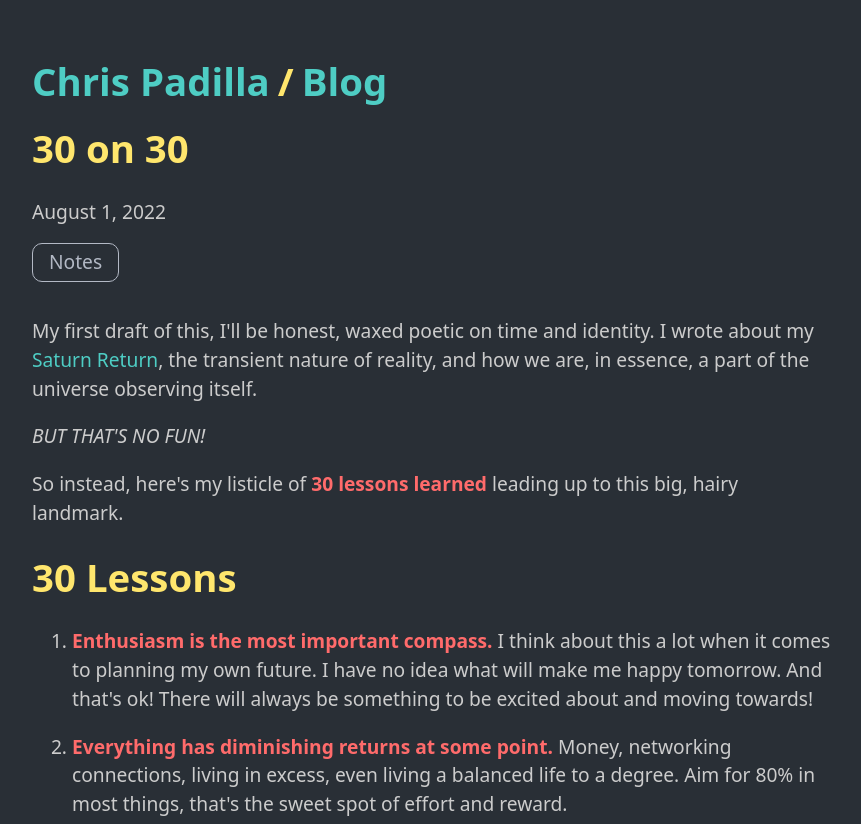
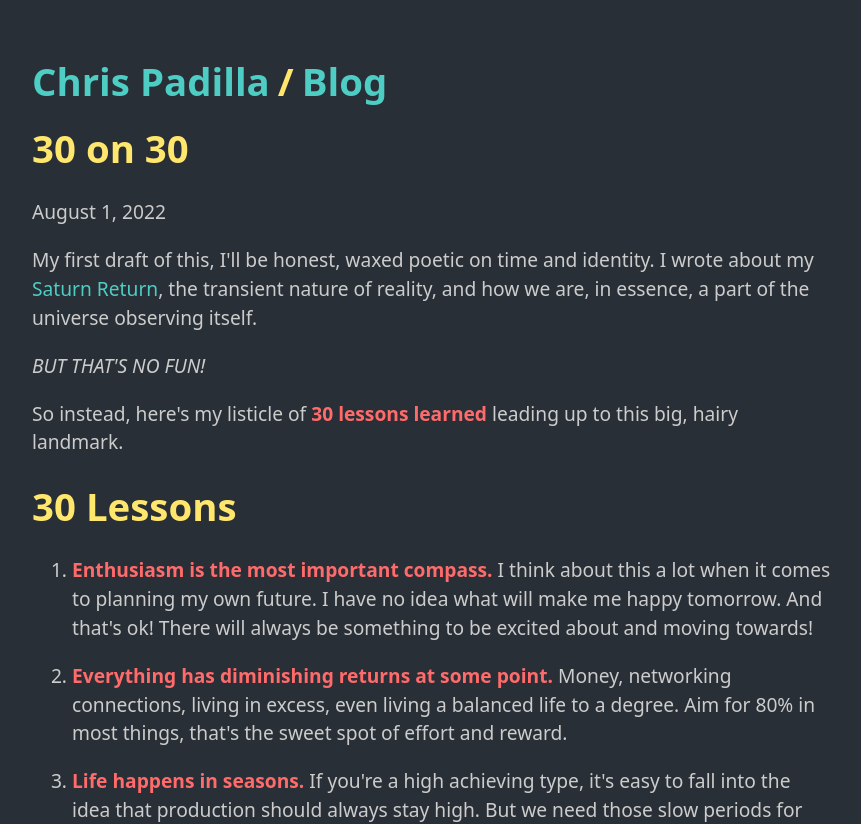
Before and after one commit to cdpadilla42/chrisdpadilla.com, a Next.js app: page /30 in a window 1280 px wide. Shown: the top 824 px of the page, without its empty margins (208-1069 px from the left). Built offline with nearby package versions, Linux system fonts and the light colour scheme.

Commit message:
Hide tags

```diff
--- a/components/post-header.js
+++ b/components/post-header.js
@@ -7,16 +7,15 @@ export default function PostHeader({ title, coverImage, date, tags }) {
   return (
     <>
       <PostTitle>{title}</PostTitle>
-
       <div>
         <div>
           <DateFormatter dateString={date} />
         </div>
-        <div className="tags">
+        {/* <div className="tags">
           {tags.map((tag) => (
             <span key={tag}>{tag}</span>
           ))}
-        </div>
+        </div> */}
       </div>
       <div>
         <CoverImage title={title} src={coverImage} height={620} width={1240} />
```
